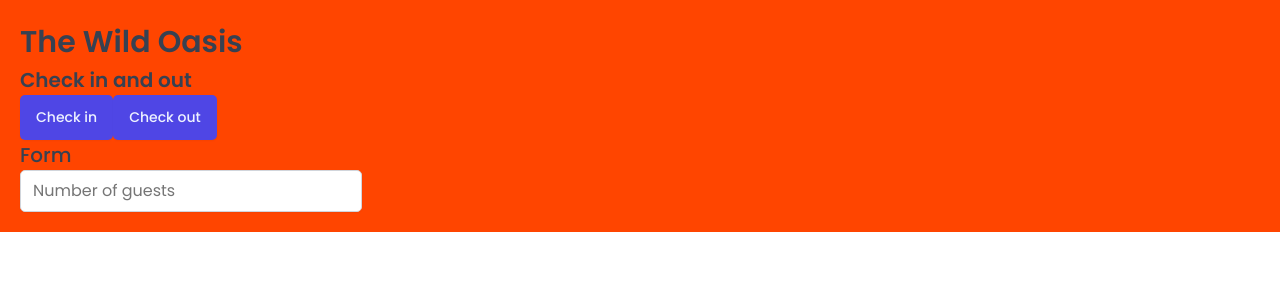
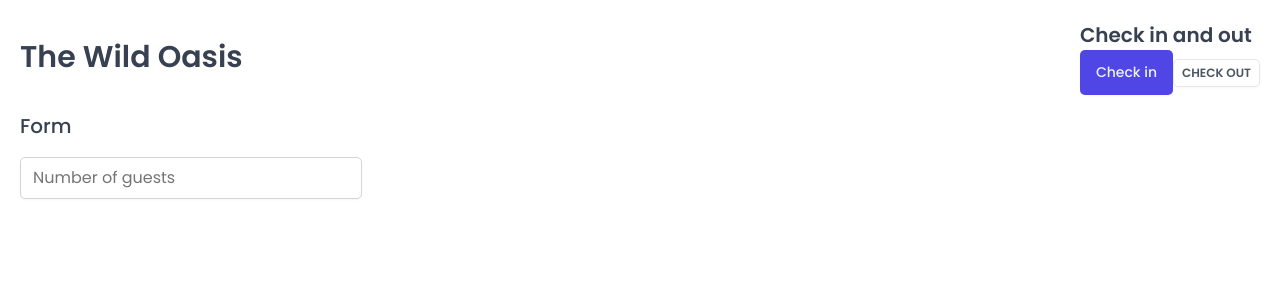
Before and after one commit to tuyenvub21dccn779/the-wild-oasis-with-jonas, a React (Vite) app: page / in a window 1280 px wide. Shown: the top 300 px of the page. Built offline with nearby package versions, Linux system fonts and the light colour scheme; a web font is replaced by a local one.

Commit message:
007 Building More Reusable Styled Components

```diff
--- a/src/App.jsx
+++ b/src/App.jsx
@@ -3,9 +3,10 @@
 import Button from "./ui/Button";
 import Input from "./ui/Input";
 import Heading from "./ui/Heading";
+import Row from "./ui/Row";
 
 const StyledApp = styled.div`
-  background-color: orangered;
+  /* background-color: orangered; */
   padding: 20px;
 `;
 
@@ -14,12 +15,28 @@
     <>
       <GlobalStyle />
       <StyledApp>
-        <Heading as="h1">The Wild Oasis</Heading>
-        <Heading as="h2">Check in and out</Heading>
-        <Button onClick={() => alert("Check in")}>Check in</Button>
-        <Button onClick={() => alert("Check out")}>Check out</Button>
-        <Heading as="h3">Form</Heading>
-        <Input type="number" placeholder="Number of guests" />
+        <Row type="vertical">
+          <Row type="horizontal">
+            <Heading as="h1">The Wild Oasis</Heading>
+            <div>
+              <Heading as="h2">Check in and out</Heading>
+              <Button onClick={() => alert("Check in")}>Check in</Button>
+              <Button
+                variation="secondary"
+                size="small"
+                onClick={() => alert("Check out")}
+              >
+                Check out
+              </Button>
+            </div>
+          </Row>
+          <Row type="vertical">
+            <Heading as="h3">Form</Heading>
+            <form>
+              <Input type="number" placeholder="Number of guests" />
+            </form>
+          </Row>
+        </Row>
       </StyledApp>
     </>
   );
--- a/src/ui/Button.jsx
+++ b/src/ui/Button.jsx
@@ -49,19 +49,17 @@
 };
 
 const Button = styled.button`
-  font-size: 1.4rem;
-  padding: 1.2rem 1.6rem;
-  font-weight: 500;
   border: none;
   border-radius: var(--border-radius-sm);
-  background-color: var(--color-brand-600);
-  color: var(--color-brand-50);
   box-shadow: var(--shadow-sm);
-  cursor: pointer;
 
-  &:hover {
-    background-color: var(--color-brand-700);
-  }
+  ${(props) => sizes[props.size]}
+  ${(props) => variations[props.variation]}
 `;
 
+Button.defaultProps = {
+  variation: "primary",
+  size: "medium",
+};
+
 export default Button;
--- /dev/null
+++ b/src/ui/Row.jsx
@@ -0,0 +1,24 @@
+import styled, { css } from "styled-components";
+
+const Row = styled.div`
+  display: flex;
+
+  ${(props) =>
+    props.type === "horizontal" &&
+    css`
+      justify-content: space-between;
+      align-items: center;
+    `}
+  ${(props) =>
+    props.type === "vertical" &&
+    css`
+      flex-direction: column;
+      gap: 1.6rem;
+    `}
+`;
+
+Row.defaultProps = {
+  type: "vertical",
+};
+
+export default Row;
```
